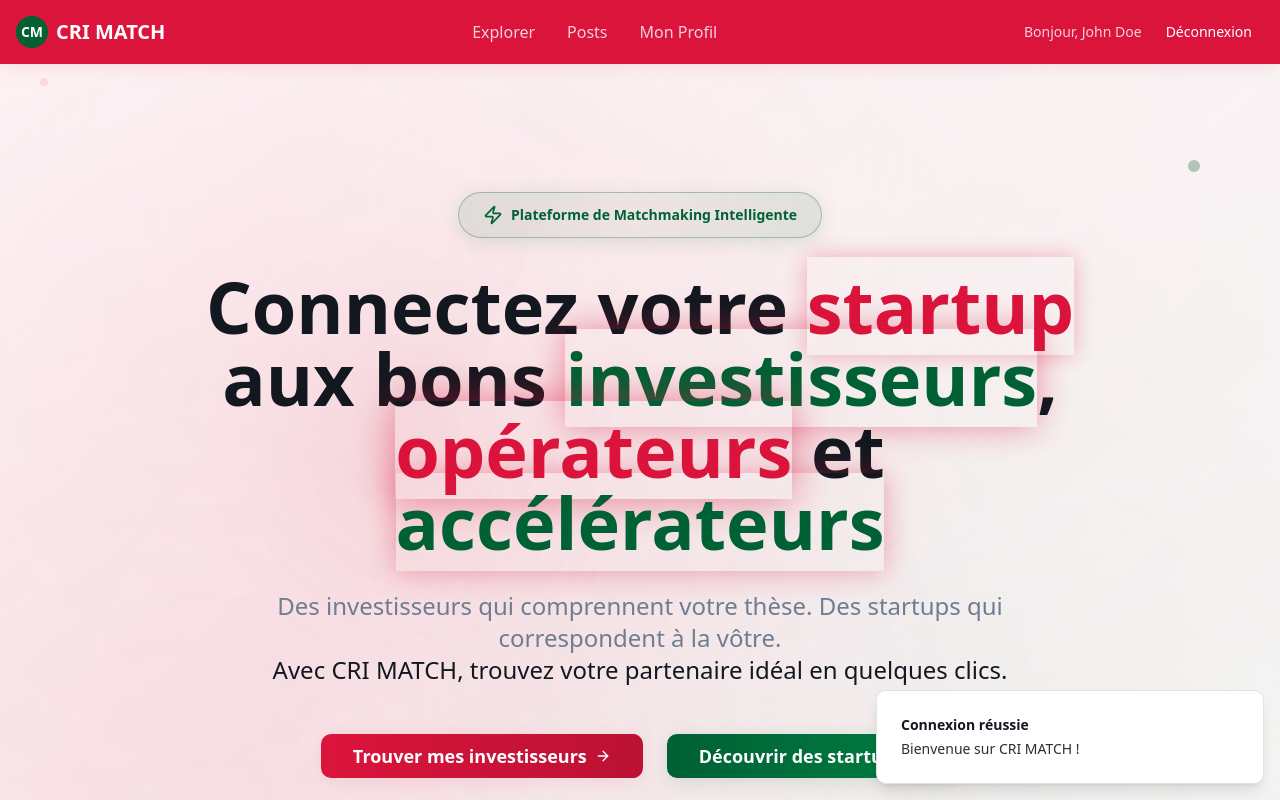
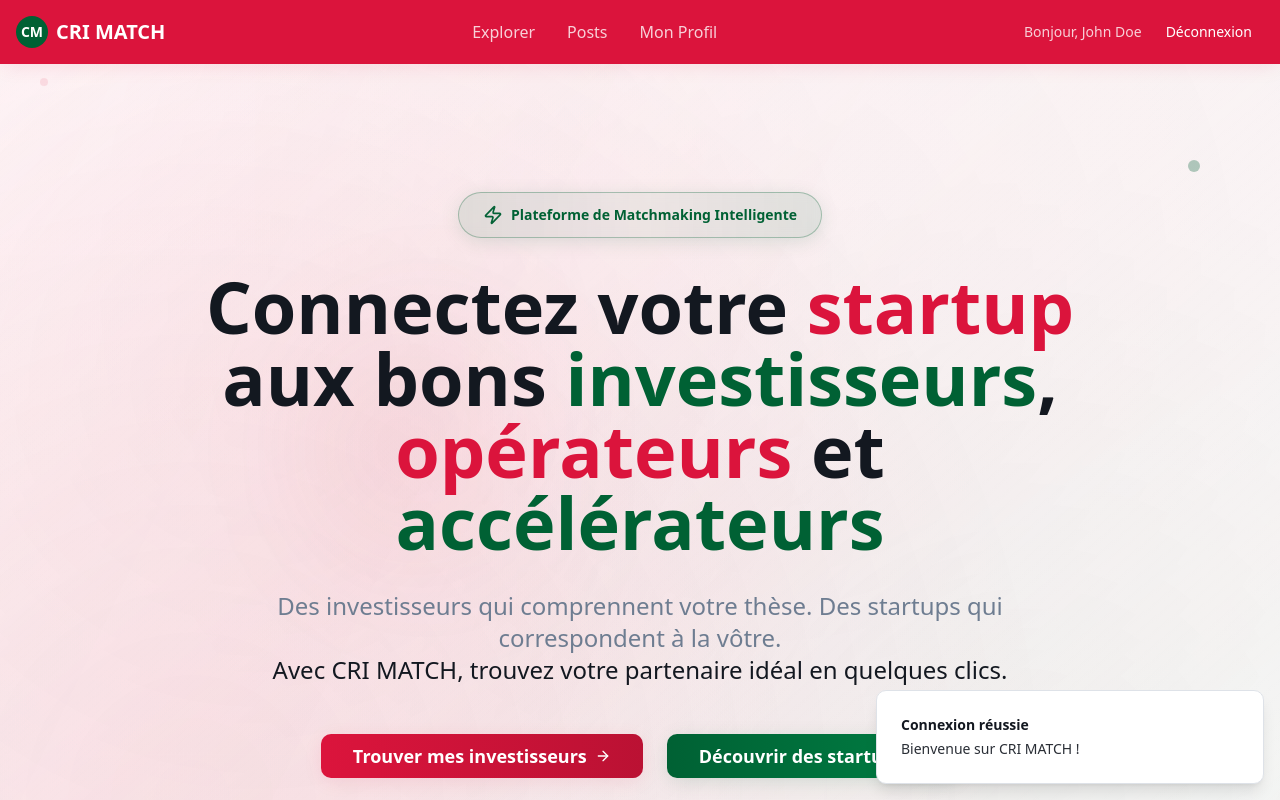
Before and after one commit to NourEttalib/CRI-MATCH, a React (Vite) app: page / in a window 1280 px wide. Both pictures are taken after typing "name@example.com", "Sample123" into the empty fields and a click on the button "Se connecter". Shown: the top 800 px of the page. Built offline with nearby package versions, Linux system fonts and the light colour scheme.

Commit message:
Refactor: Clean up text backgrounds and update profile

```diff
--- a/src/components/Hero.tsx
+++ b/src/components/Hero.tsx
@@ -37,12 +37,12 @@ const Hero = () => {
           {/* Enhanced Headline with text animations */}
           <h1 className="text-4xl lg:text-7xl font-bold text-foreground mb-8 leading-tight animate-slide-up">
             Connectez votre{" "}
-            <span className="text-primary animate-glow">startup</span>{" "}
+            <span className="text-primary font-extrabold">startup</span>{" "}
             aux bons{" "}
-            <span className="text-success animate-glow" style={{animationDelay: '0.5s'}}>investisseurs</span>,{" "}
-            <span className="text-primary animate-glow" style={{animationDelay: '1s'}}>opérateurs</span>{" "}
+            <span className="text-success font-extrabold">investisseurs</span>,{" "}
+            <span className="text-primary font-extrabold">opérateurs</span>{" "}
             et{" "}
-            <span className="text-success animate-glow" style={{animationDelay: '1.5s'}}>accélérateurs</span>
+            <span className="text-success font-extrabold">accélérateurs</span>
           </h1>
 
           {/* Enhanced Subheadline */}
```
